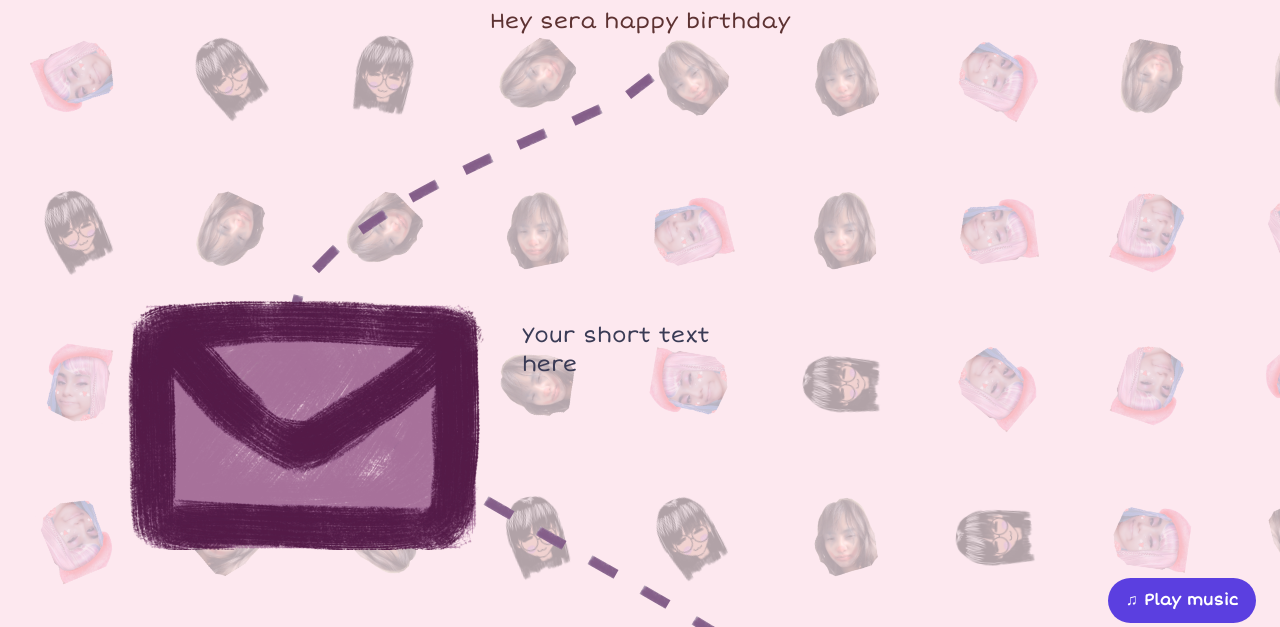
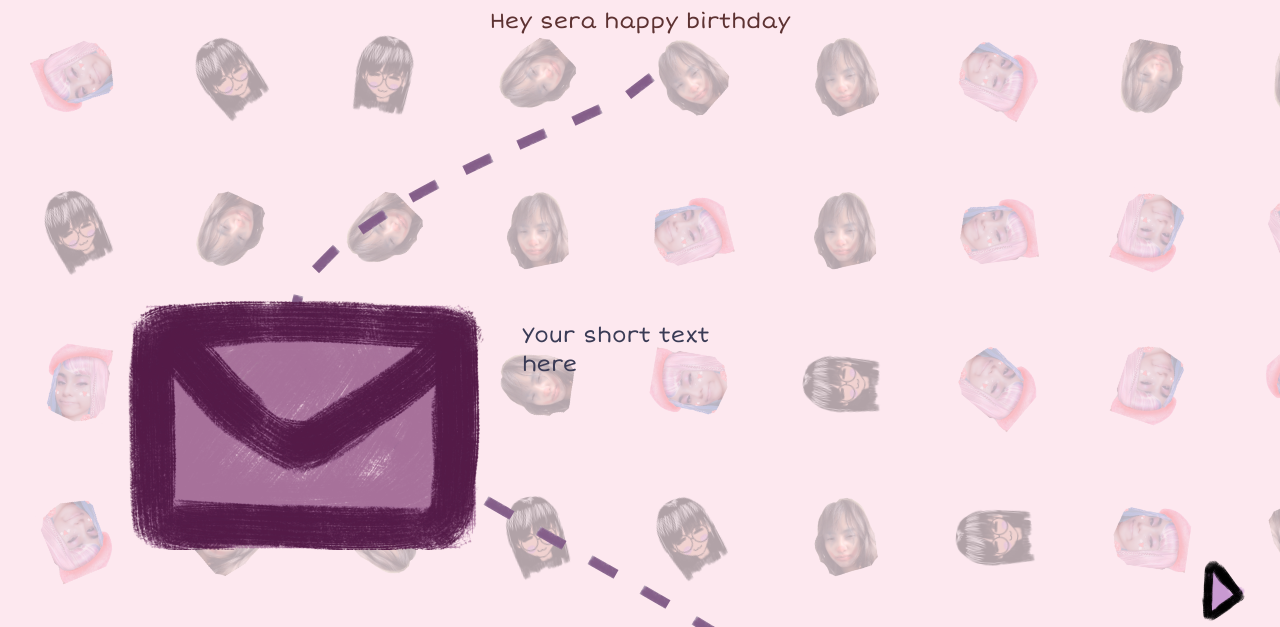
Before and after one commit to EnDpim/happyborbdaysera, a plain HTML site: page index.html in a window 1280 px wide. Shown: the part 153-780 px from the top of the page. Drawn offline with Linux system fonts and the light colour scheme.

Commit message:
added buttons

```diff
--- a/css/style.css
+++ b/css/style.css
@@ -258,14 +258,21 @@ body {
     bottom: 1.5rem;
     z-index: 10;
     /* above the envelopes */
-    padding: 0.6rem 1.1rem;
+    width: 64px;
+    /* how big it appears on the page */
+    height: 64px;
+    padding: 0;
     border: none;
-    border-radius: 999px;
-    background: #5b3fe0;
-    color: #fff;
-    font: inherit;
-    font-weight: 600;
+    background: none;
+    /* your picture is the whole button */
     cursor: pointer;
+}
+
+.music-toggle img {
+    display: block;
+    width: 100%;
+    height: 100%;
+    object-fit: contain;
 }
 
 /* ---------- Respect "reduce motion" settings ---------- */
--- a/index.html
+++ b/index.html
@@ -47,7 +47,9 @@
     </main>
 
     <audio id="bgm" src="assets/audio/song.mp3" loop preload="auto"></audio>
-    <button id="music-toggle" class="music-toggle" type="button">&#9835; Play music</button>
+    <button id="music-toggle" class="music-toggle" type="button" aria-label="Play music">
+        <img id="music-icon" src="assets/images/play.png" alt="">
+    </button>
 </body>
 
 </html>
--- a/js/music.js
+++ b/js/music.js
@@ -1,15 +1,24 @@
-// Plays and pauses the background music with one button.
+// Plays and pauses the background music with one picture button.
 const music  = document.getElementById('bgm');
 const toggle = document.getElementById('music-toggle');
+const icon   = document.getElementById('music-icon');
+
+const PLAY_IMAGE  = 'assets/images/play.png';   // shown while paused
+const PAUSE_IMAGE = 'assets/images/pause.png';  // shown while playing
 
 music.volume = 0.4;     // 0 = silent, 1 = full volume. Keep it gentle.
+
+// Load the pause picture in advance so there's no flash on the first click
+new Image().src = PAUSE_IMAGE;
 
 toggle.addEventListener('click', () => {
   if (music.paused) {
     music.play();
-    toggle.innerHTML = '&#9835; Pause music';
+    icon.src = PAUSE_IMAGE;
+    toggle.setAttribute('aria-label', 'Pause music');
   } else {
     music.pause();
-    toggle.innerHTML = '&#9835; Play music';
+    icon.src = PLAY_IMAGE;
+    toggle.setAttribute('aria-label', 'Play music');
   }
 });
```
Also changed, not shown: assets/images/pause.png (added), assets/images/play.png (added).
